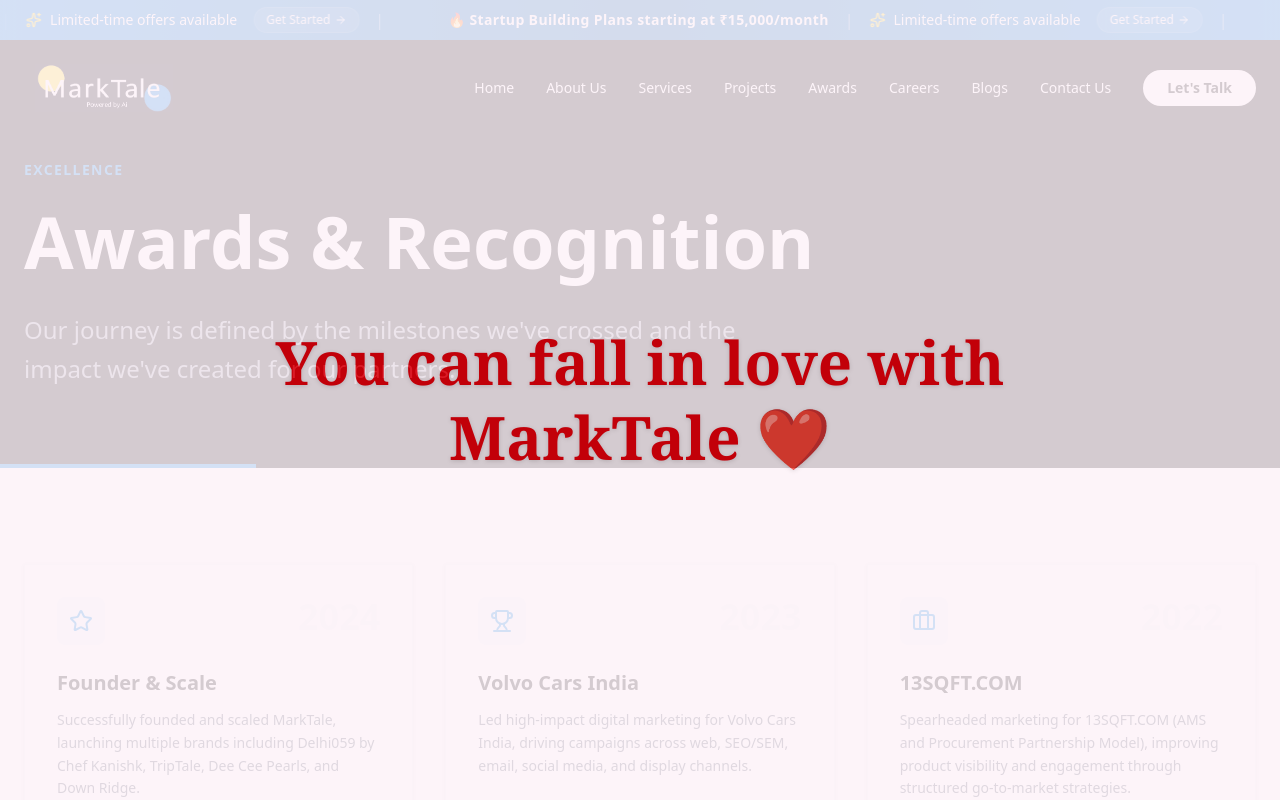
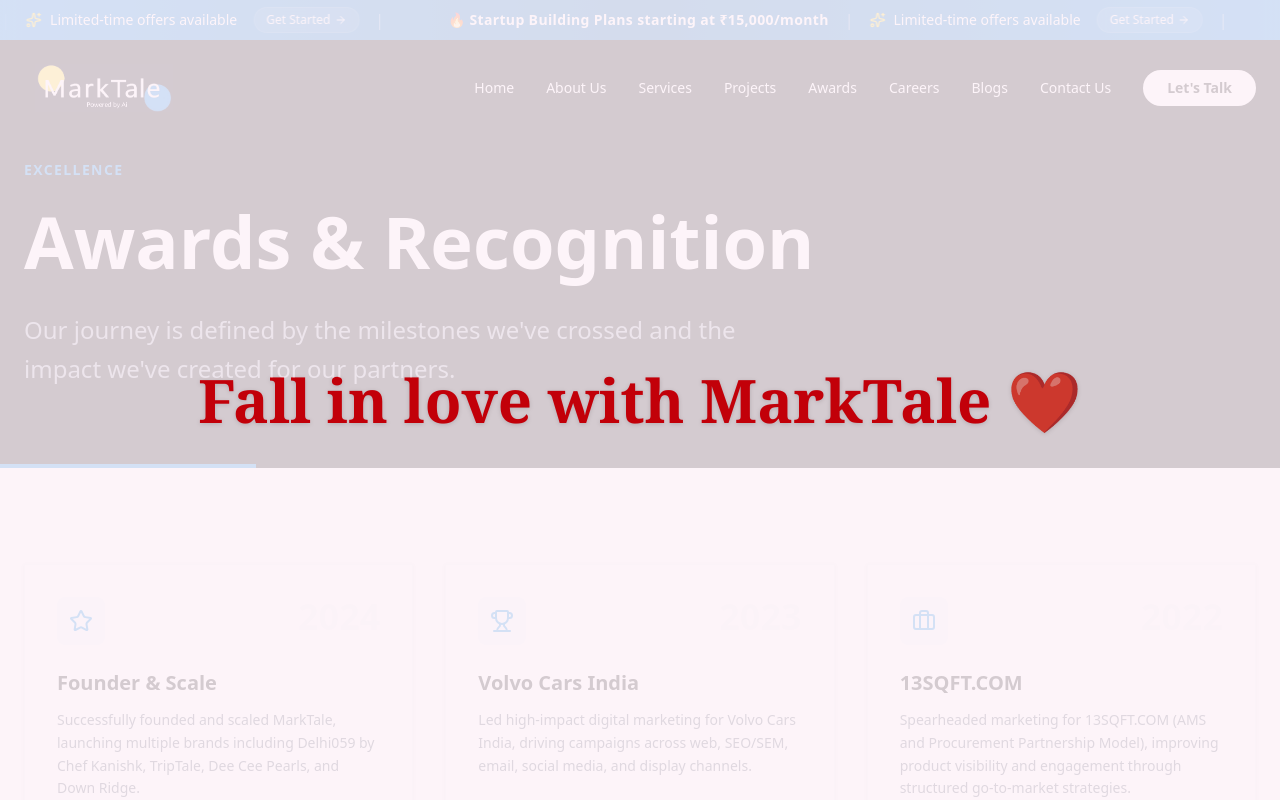
Before and after one commit to Sayuj63/marktale_v2, a Next.js app: page /awards in a window 1280 px wide. Shown: the top 800 px of the page. Built offline with nearby package versions, Linux system fonts and the light colour scheme.

Commit message:
valentine feature

```diff
--- a/app/components/HeroSection.tsx
+++ b/app/components/HeroSection.tsx
@@ -62,7 +62,7 @@
                                 <h2 className="text-xl md:text-2xl font-body font-bold text-kestone-red uppercase tracking-widest mb-4">
                                     {slides[currentSlide].subtitle}
                                 </h2>
-                                <h1 className="text-3xl sm:text-4xl md:text-6xl lg:text-7xl font-heading font-bold text-kestone-black leading-tight">
+                                <h1 className="text-3xl sm:text-4xl md:text-6xl lg:text-7xl font-heading font-bold text-red-600 leading-tight">
                                     {slides[currentSlide].title}
                                 </h1>
                             </motion.div>
--- a/app/components/ValentineFeatures.tsx
+++ b/app/components/ValentineFeatures.tsx
@@ -43,13 +43,12 @@
     const [textIndex, setTextIndex] = useState(0);
 
     const textSteps = [
-        "Make a hook line...",
-        "If you don't fall in love...",
-        "You can fall in love with MarkTale ❤️",
+        "Fall in love with results.",
+        "Fall in love with MarkTale ❤️",
     ];
 
     useEffect(() => {
-        const stepDuration = 2000;
+        const stepDuration = 2500;
 
         const interval = setInterval(() => {
             setTextIndex((prev) => {
--- a/app/layout.tsx
+++ b/app/layout.tsx
@@ -21,6 +21,9 @@
 export const metadata: Metadata = {
   title: "MarkTale | AI Powered Marketing Agency",
   description: "An advertising company helping brands succeed in both traditional and digital marketing.",
+  icons: {
+    icon: "/images/logo.png",
+  },
 };
 
 export default function RootLayout({
```
